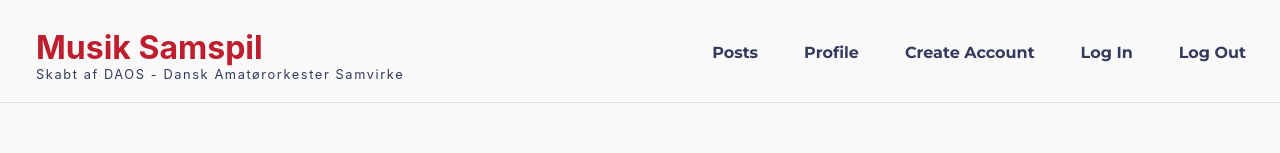
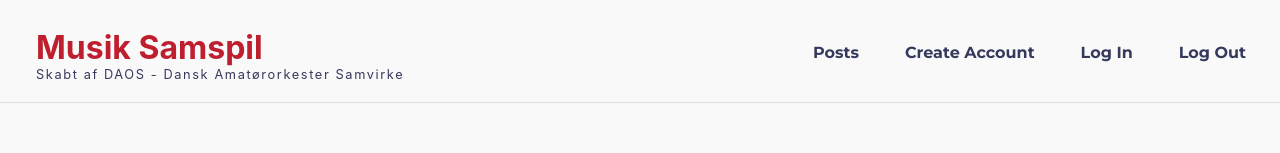
Before and after one commit to BiancaLSO/Tutti-ui, a React (Create React App) app: page /signup in a window 1280 px wide. Shown: the top 153 px of the page. Built offline with nearby package versions, Linux system fonts and the light colour scheme.

Commit message:
not logged in don't show Profile in the navigation

```diff
--- a/package.json
+++ b/package.json
@@ -16,7 +16,7 @@
     "web-vitals": "^2.1.4"
   },
   "scripts": {
-    "start": "set PORT=3005 && react-scripts start",
+    "start": "PORT=3005 react-scripts start",
     "build": "react-scripts build",
     "test": "react-scripts test",
     "eject": "react-scripts eject"
--- a/src/components/shared/Navigation.jsx
+++ b/src/components/shared/Navigation.jsx
@@ -1,8 +1,15 @@
 import styles from "./Navigation.module.css"
 import { useNavigate } from "react-router-dom";
 
+export default function Navigation() {
 
-export default function Navigation() {
+  const getToken = () => {
+    return localStorage.getItem("token");
+  };
+
+  const tokenFromStorage = getToken();
+
+
   const navigate = useNavigate();
 
   const logout = () => {
@@ -23,7 +30,7 @@ export default function Navigation() {
 
        <div className={styles.menu}>
          <li><a href="/home">Posts</a></li>
-         <li><a href="/musician">Profile</a></li>
+         <li style={{display: tokenFromStorage ? 'block' : 'none'}} className={styles.profile} ><a href="/musician">Profile</a></li>
          {/* <li className={styles.services}>
            <a href="/ensemble">Ensemble Profile</a>
          </li> */}
```
